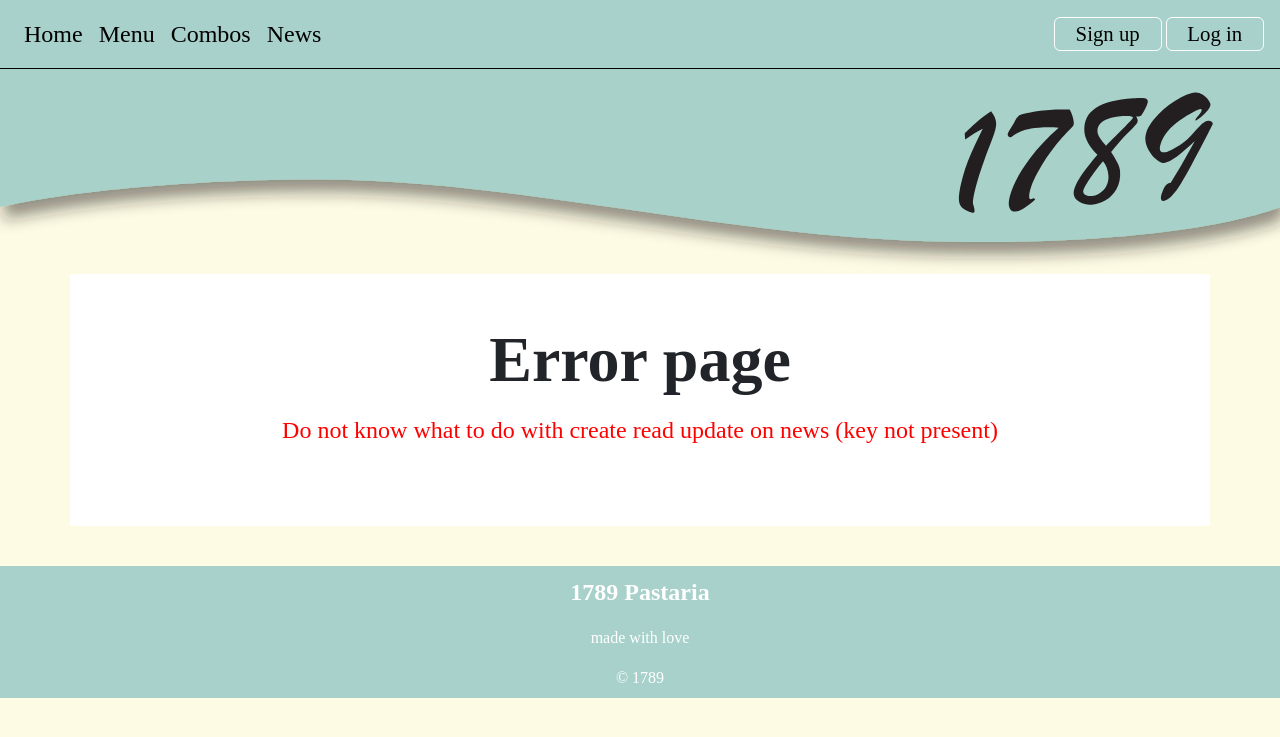
After one commit to paul-khouri/pasta-time, a Flask app: page /news_cud in a window 1280 px wide. The commit adds this page. Shown: the top 737 px of the page. Run offline with Flask 3, Linux system fonts and the light colour scheme.

Commit message:
Basic but solid CUD for news done

```diff
--- a/server.py
+++ b/server.py
@@ -28,14 +28,6 @@ def combos():
 
 @app.route('/news')
 def news():
-    # check if an id has been sent. Means delete that id
-    delete_id= request.args
-    print(delete_id)
-    if len(delete_id) !=0:
-        sql = "delete from news where news_id =?"
-        values_tuple=(delete_id['id'],)
-        result = run_commit_query(sql, values_tuple, db_path)
-        print(result)
     # -------------
     # query for the page
     sql = """select news.news_id, news.title, news.subtitle, news.content, news.newsdate, member.name
@@ -48,29 +40,63 @@ def news():
     return render_template("news.html", news=result)
 
 
-@app.route('/news_cu', methods=['GET', 'POST'])
-def news_cu():
-    if request.method=='POST':
-        f=request.form
-        values_tuple = (f['title'],f['subtitle'],f['content'])
-        sql = """insert into news (title,subtitle, content, newsdate, member_id)
-        values(?,?,?, datetime('now'), 2)"""
-        result = run_commit_query(sql, values_tuple,db_path)
-        print(result)
-        return redirect(url_for('news'))
-    elif request.method=='GET':
-        cu_id = request.args
-        print(cu_id)
-        test_dict={
-            "title": "Party night!",
-            "subtitle": "Come along after hours next Saturday 5 May",
-            "content" : "Meet the staff and enjoy value drinks and entree plates"
-        }
+@app.route('/news_cud', methods=['GET', 'POST'])
+def news_cud():
+    # arrive that the page in either get or post method
+    data = request.args
+    print(data)
+    required_keys = ['id','task']
+    for k in required_keys:
+        if k not in data.keys():
+            message = "Do not know what to do with create read update on news (key not present)"
+            return render_template('error.html', message=message)
+    # arriving from news page
+    if request.method == "GET":
+        if data['task'] == 'delete':
+            sql = "delete from news where news_id =?"
+            values_tuple = (data['id'],)
+            result = run_commit_query(sql, values_tuple, db_path)
+            return redirect(url_for('news'))
+        elif data['task'] == 'update':
+            # populate the form with the current data
+            sql = """ select title, subtitle, content from news where news_id=?"""
+            values_tuple = (data['id'],)
+            result = run_search_query_tuples(sql, values_tuple, db_path, True)
+            result = result[0]
+            return render_template("news_cud.html",
+                                   title=result['title'],
+                                   subtitle=result['subtitle'],
+                                   content= result['content'],
+                                   id=data['id'],
+                                   task=data['task'])
+        elif data['task'] == 'add':
+            return render_template("news_cud.html", id=0, task=data['task'])
+        else:
+            message = "Do not know what to do with create read update on news (task not recognised)"
+            return render_template('error.html', message=message)
+    elif request.method == "POST":
+        if data['task'] == 'update':
+            f = request.form
+            print(f)
+            sql = """update news set title=?, subtitle=?, content=?, newsdate=datetime('now') where news_id=?"""
+            values_tuple =(f['title'],f['subtitle'], f['content'], data['id'])
+            result = run_commit_query(sql, values_tuple, db_path)
+            # collect the data from the form and update the database at the sent id
+            return redirect(url_for('news'))
+        elif data['task'] == 'add':
+            f = request.form
+            print(f)
+            # temporary member_id until we can do better
+            sql = """insert into news(title,subtitle,content, newsdate, member_id)
+            values(?,?,?, datetime('now'),2)"""
+            values_tuple =(f['title'],f['subtitle'], f['content'])
+            result = run_commit_query(sql, values_tuple, db_path)
+            # collect the data from the form and update the database at the sent id
+            return redirect(url_for('news'))
 
-        return render_template("news_cu.html",
-                               title=test_dict['title'],
-                               subtitle=test_dict['subtitle'],
-                               content=test_dict['content'])
+
+
+
 
 @app.route('/signup', methods=["GET", "POST"])
 def signup():
--- a/static/styles.css
+++ b/static/styles.css
@@ -171,6 +171,13 @@ text-align:center;
 font-size: 1.5em;
 }
 
+.alert{
+color: red;
+text-align:center;
+font-size: 1.5em;
+
+}
+
 
 
 
--- /dev/null
+++ b/templates/error.html
@@ -0,0 +1,17 @@
+{% extends "layout.html" %}
+
+{% block title %}
+Error page
+{% endblock %}
+
+{% block banner %}
+static/images/small_banner.svg
+{% endblock %}
+
+
+{% block content %}
+<div class="container-lg py-sm-5 py-1">
+    <h1>Error page</h1>
+<h2 class="alert">{{message}}</h2>
+</div>
+{% endblock %}
--- a/templates/news.html
+++ b/templates/news.html
@@ -13,7 +13,7 @@ static/images/small_banner.svg
 <div class="container-lg py-sm-5 py-1">
      <h1> News</h1>
     <div class="news p-4 my-4 text-end">
-        <a class="btn btn-primary" href="{{ url_for('news_cu') }}">Add News</a>
+        <a class="btn btn-primary" href="{{ url_for('news_cud', id=0, task='add') }}">Add News</a>
     </div>
     {% for row in news %}
     <div class="news p-4 my-4">
@@ -22,8 +22,8 @@ static/images/small_banner.svg
         <p class="news-text"> {{ row['content'] }} </p>
         <div class="news-meta"> Posted by {{ row['name'] }} on {{row['newsdate'] | news_date }}</div>
         <div class="news-meta">
-            <a class="btn btn-primary" href="{{ url_for('news_cu', id=row['news_id']) }}">Update</a>
-            <a class="btn btn-primary" href="{{ url_for('news', id=row['news_id']) }}">Delete</a>
+            <a class="btn btn-primary" href="{{ url_for('news_cud', id=row['news_id'], task='update') }}">Update</a>
+            <a class="btn btn-primary" href="{{ url_for('news_cud', id=row['news_id'], task='delete') }}">Delete</a>
         </div>
     </div>
     {% endfor %}
--- a/templates/news_cu.html
+++ b/templates/news_cud.html
@@ -13,7 +13,7 @@ static/images/small_banner.svg
 <div class="container-lg py-sm-5 py-1">
 
   <div class="news p-4 my-4">
-    <form action="" method="POST">
+    <form action="{{url_for('news_cud', id=id, task=task)}}" method="POST">
         <div>
             <label for="title" class="form-label">Title</label>
             <input type="text" class="form-control" id="title" name="title" placeholder="" value="{{title}}" required>
```
Also changed, not shown: data/pasta_db.sqlite.
